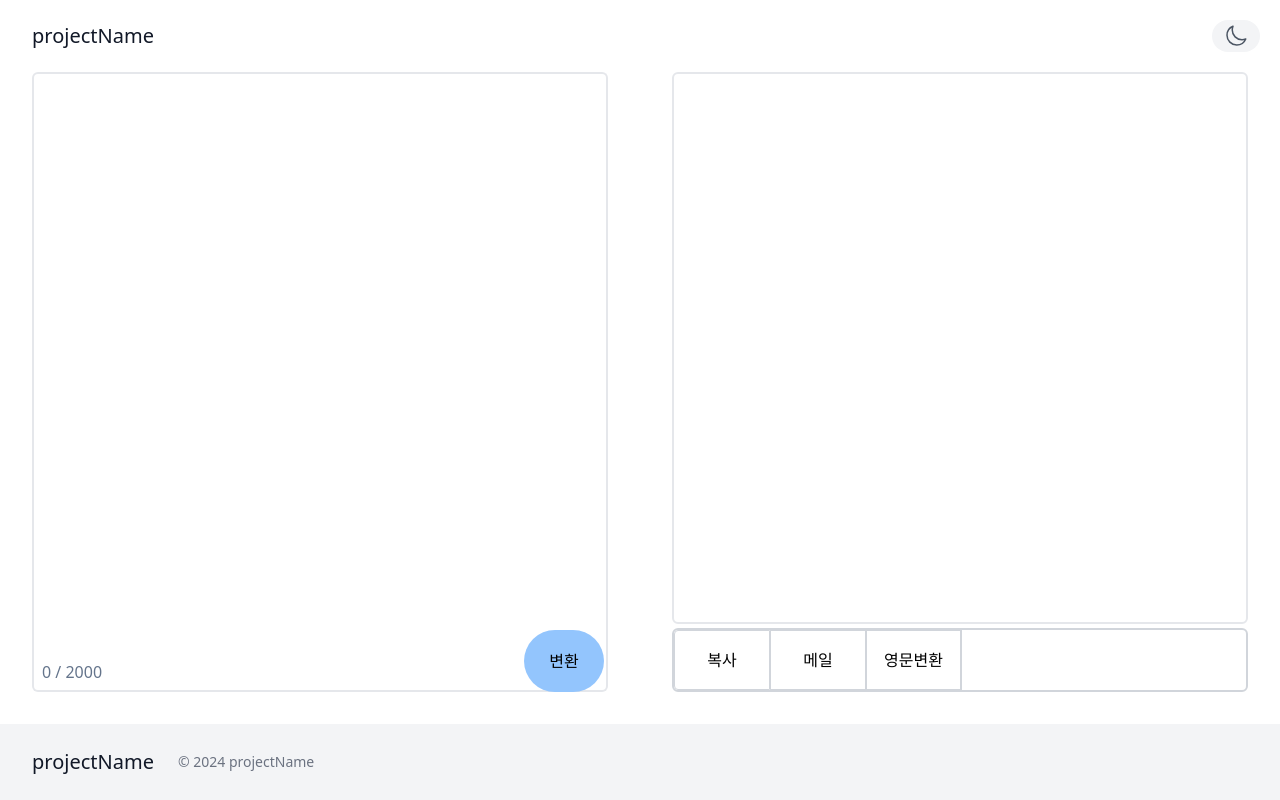
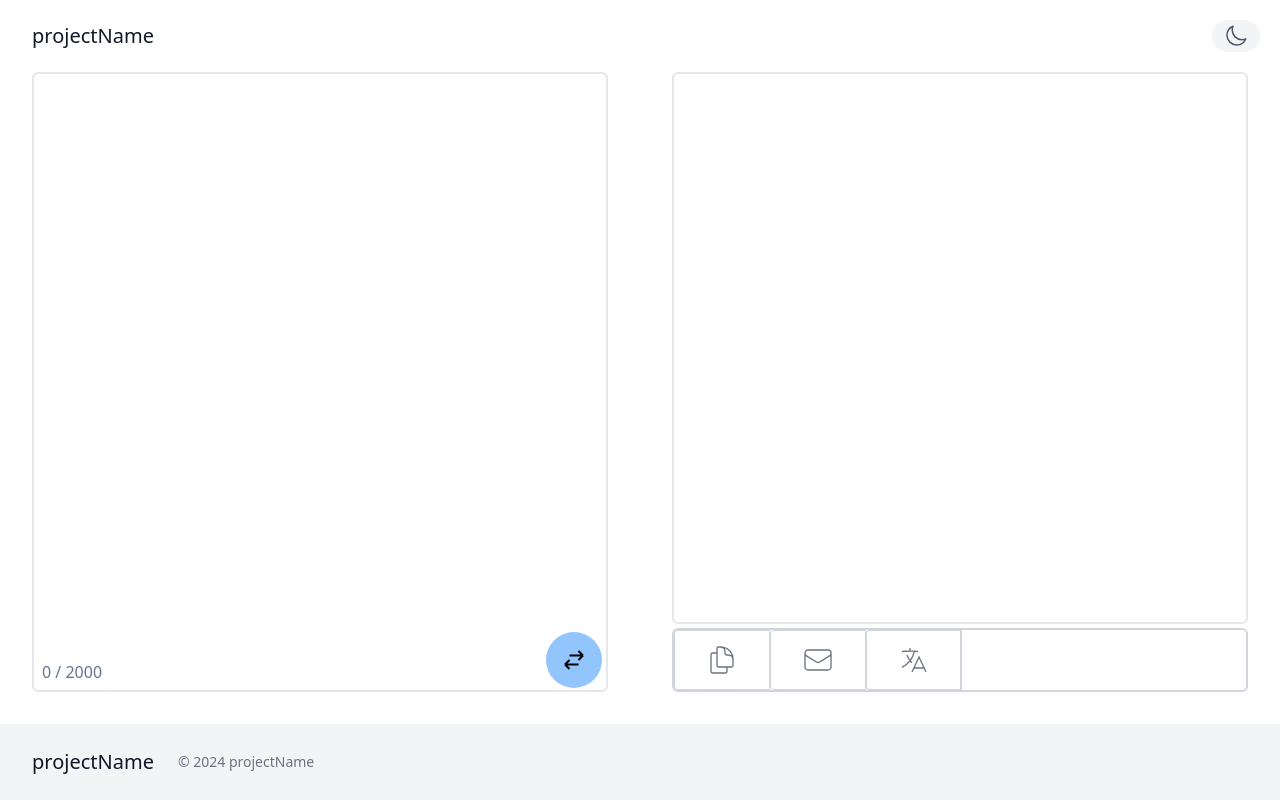
Before and after one commit to chanwonlee/honorific-converter, a Next.js app: page / in a window 1280 px wide. Built offline with nearby package versions, Linux system fonts and the light colour scheme.

Commit message:
feat: svg 이미지 추가

```diff
--- a/src/app/_component/Copy.tsx
+++ b/src/app/_component/Copy.tsx
@@ -32,10 +32,18 @@ export default function CopyText() {
 
   return (
     <button
-      className="h-full w-24 rounded-l border border-gray-300 hover:bg-gray-200 focus:outline-none"
+      className="flex h-full w-24 items-center justify-center rounded-l border border-gray-300 hover:bg-gray-200 focus:outline-none"
       onClick={handleClick}
     >
-      복사
+      <svg
+        xmlns="http://www.w3.org/2000/svg"
+        fill="none"
+        viewBox="0 0 24 24"
+        stroke="currentColor"
+        className="h-8 w-8 stroke-gray-500"
+      >
+        <path d="M15.75 17.25v3.375c0 .621-.504 1.125-1.125 1.125h-9.75a1.125 1.125 0 0 1-1.125-1.125V7.875c0-.621.504-1.125 1.125-1.125H6.75a9.06 9.06 0 0 1 1.5.124m7.5 10.376h3.375c.621 0 1.125-.504 1.125-1.125V11.25c0-4.46-3.243-8.161-7.5-8.876a9.06 9.06 0 0 0-1.5-.124H9.375c-.621 0-1.125.504-1.125 1.125v3.5m7.5 10.375H9.375a1.125 1.125 0 0 1-1.125-1.125v-9.25m12 6.625v-1.875a3.375 3.375 0 0 0-3.375-3.375h-1.5a1.125 1.125 0 0 1-1.125-1.125v-1.5a3.375 3.375 0 0 0-3.375-3.375H9.75" />
+      </svg>
     </button>
   );
 }
--- a/src/app/_component/TranslateForm.tsx
+++ b/src/app/_component/TranslateForm.tsx
@@ -31,10 +31,18 @@ export default ({ onSubmit }: { onSubmit: (text: string) => void }) => {
           <span className="text-slate-500"> / 2000</span>
         </p>
         <button
-          className="m-0.5 h-full w-20 rounded-full bg-blue-300 hover:bg-blue-400 focus:outline-none"
+          className="m-1 flex h-14 w-14 items-center justify-center rounded-full bg-blue-300 hover:bg-blue-400 focus:outline-none "
           onClick={handleClick}
         >
-          변환
+          <svg
+            xmlns="http://www.w3.org/2000/svg"
+            fill="none"
+            viewBox="0 0 24 24"
+            stroke="currentColor"
+            className="h-6 w-6 stroke-2"
+          >
+            <path d="M7.5 21 3 16.5m0 0L7.5 12M3 16.5h13.5m0-13.5L21 7.5m0 0L16.5 12M21 7.5H7.5" />
+          </svg>
         </button>
       </div>
     </div>
--- a/src/app/_component/TranslateResult.tsx
+++ b/src/app/_component/TranslateResult.tsx
@@ -17,11 +17,27 @@ export default function TranslateResult({
       </div>
       <div className="mb-8 flex h-16 rounded-md border-2 border-gray-300">
         <CopyText />
-        <button className="h-full w-24 border border-gray-300 hover:bg-gray-200 focus:outline-none">
-          메일
+        <button className="flex h-full w-24 items-center justify-center rounded-l border border-gray-300 hover:bg-gray-200 focus:outline-none">
+          <svg
+            xmlns="http://www.w3.org/2000/svg"
+            fill="none"
+            viewBox="0 0 24 24"
+            stroke="currentColor"
+            className="h-8 w-8 stroke-gray-500"
+          >
+            <path d="M21.75 6.75v10.5a2.25 2.25 0 0 1-2.25 2.25h-15a2.25 2.25 0 0 1-2.25-2.25V6.75m19.5 0A2.25 2.25 0 0 0 19.5 4.5h-15a2.25 2.25 0 0 0-2.25 2.25m19.5 0v.243a2.25 2.25 0 0 1-1.07 1.916l-7.5 4.615a2.25 2.25 0 0 1-2.36 0L3.32 8.91a2.25 2.25 0 0 1-1.07-1.916V6.75" />
+          </svg>
         </button>
-        <button className="h-full w-24 border border-r-2 border-gray-300 hover:bg-gray-200 focus:outline-none">
-          영문변환
+        <button className="flex h-full w-24 items-center justify-center rounded-l border border-r-2 border-gray-300 hover:bg-gray-200 focus:outline-none">
+          <svg
+            xmlns="http://www.w3.org/2000/svg"
+            fill="none"
+            viewBox="0 0 24 24"
+            stroke="currentColor"
+            className="h-8 w-8 stroke-gray-500"
+          >
+            <path d="m10.5 21 5.25-11.25L21 21m-9-3h7.5M3 5.621a48.474 48.474 0 0 1 6-.371m0 0c1.12 0 2.233.038 3.334.114M9 5.25V3m3.334 2.364C11.176 10.658 7.69 15.08 3 17.502m9.334-12.138c.896.061 1.785.147 2.666.257m-4.589 8.495a18.023 18.023 0 0 1-3.827-5.802" />
+          </svg>
         </button>
       </div>
     </div>
```
